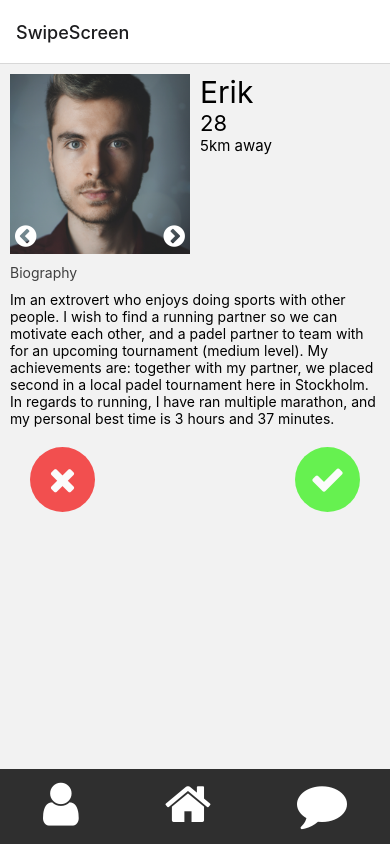
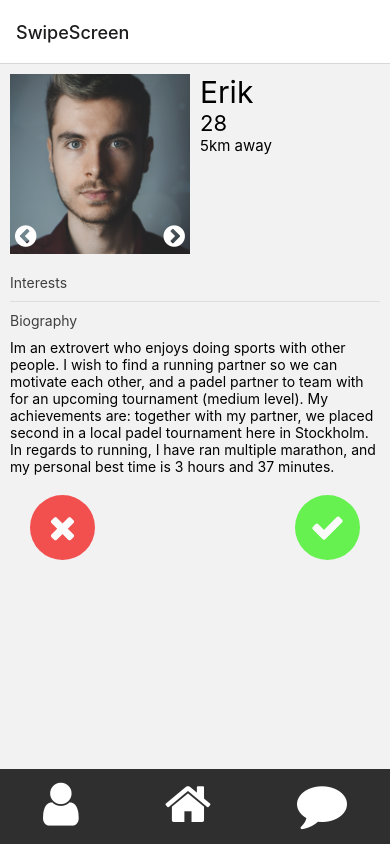
Before and after one commit to GGmorello/SportLink, a React Native app: screen /SwipeScreen in a window 390 px wide. Built offline with nearby package versions, Linux system fonts and the light colour scheme.

Commit message:
Add divider between sections

```diff
--- a/src/Components/Screens/SwipeScreen/SwipeScreenStyle.js
+++ b/src/Components/Screens/SwipeScreen/SwipeScreenStyle.js
@@ -40,6 +40,7 @@ const styles = StyleSheet.create({
     sectionTitle: {
       color: "#3f3f3f",
       marginBottom: 10,
+      marginTop: 10,
     },
     containerIcon: {
       flexDirection: 'row',
--- a/src/Components/Screens/SwipeScreen/SwipeScreenView.js
+++ b/src/Components/Screens/SwipeScreen/SwipeScreenView.js
@@ -40,6 +40,12 @@ export default function SwipeScreenView(props) {
                 </View>
             </View>
             <Text style={styles.sectionTitle}>
+                Interests
+            </Text>
+            <View style={{...styles.rowContainer, borderColor: "#DEDEDE", borderBottomWidth: 1}}>
+
+            </View>
+            <Text style={styles.sectionTitle}>
                 Biography
             </Text>
             <Text>
```
